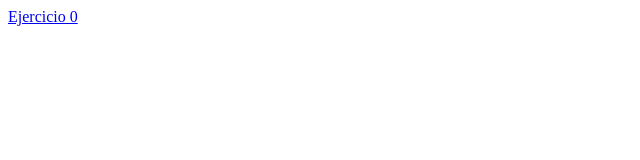
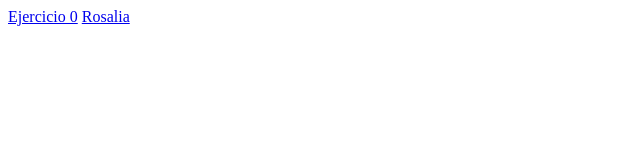
Before and after one commit to Jon2513/DISENO, a plain HTML site: page index.html in a window 1280 px wide. Shown: the full height of the page, 0-640 px from the left. Drawn offline with Linux system fonts and the light colour scheme.

Commit message:
Update index.html

```diff
--- a/index.html
+++ b/index.html
@@ -8,6 +8,8 @@
 <body>
     <div>
         <a href="Ejercicio0/index.html">Ejercicio 0</a>
+        <a href="Rosalia/index.html">Rosalia</a>
+
         </a>
     </div>
 </body>
```
